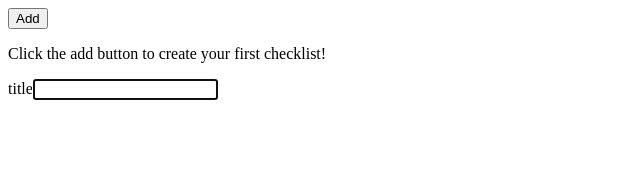
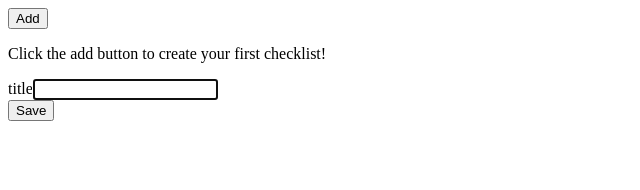
Before and after one commit to joshuamorony/angularstart-quicklists, an Angular app: page /home in a window 1280 px wide. Both pictures are taken after a click on the button "Add". Shown: the top 190 px of the page, without its empty margins (0-640 px from the left). Built offline with nearby package versions, Linux system fonts and the light colour scheme.

Commit message:
feat: emit save output when save button clicked

```diff
--- a/src/app/shared/ui/form-modal.component.ts
+++ b/src/app/shared/ui/form-modal.component.ts
@@ -6,11 +6,12 @@ import { FormGroup, ReactiveFormsModule } from '@angular/forms';
   standalone: true,
   selector: 'app-form-modal',
   template: `
-    <form [formGroup]="formGroup">
+    <form [formGroup]="formGroup" (ngSubmit)="save.emit()">
       <div *ngFor="let control of formGroup.controls | keyvalue">
         <label [for]="control.key">{{ control.key }}</label>
         <input [id]="control.key" type="text" [formControlName]="control.key" />
       </div>
+      <button type="submit">Save</button>
     </form>
   `,
   imports: [ReactiveFormsModule, CommonModule],
```
